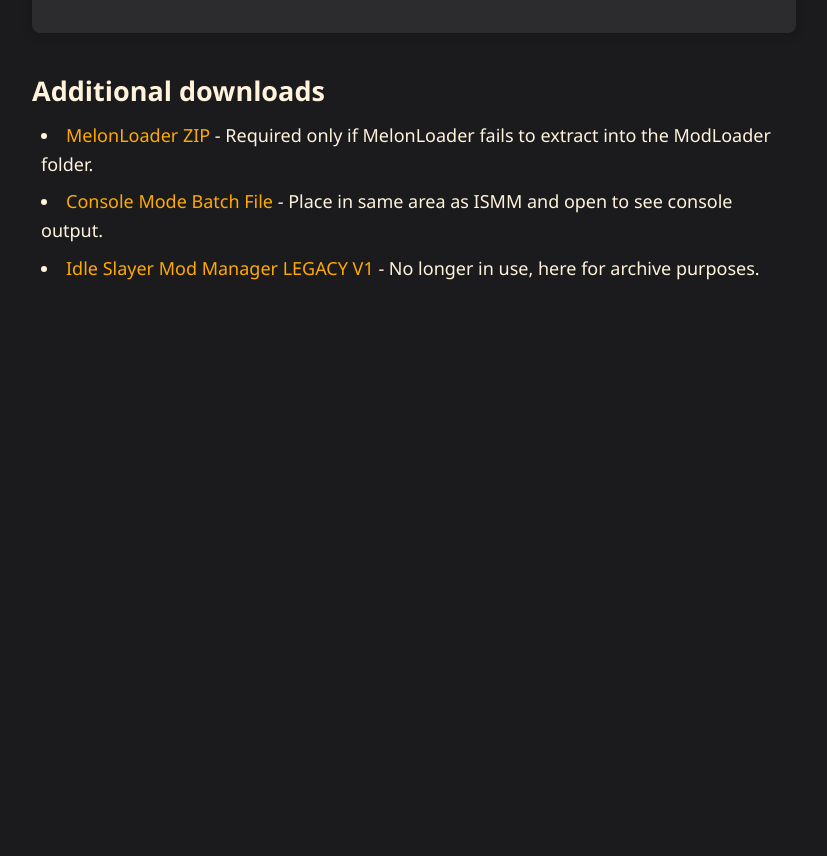
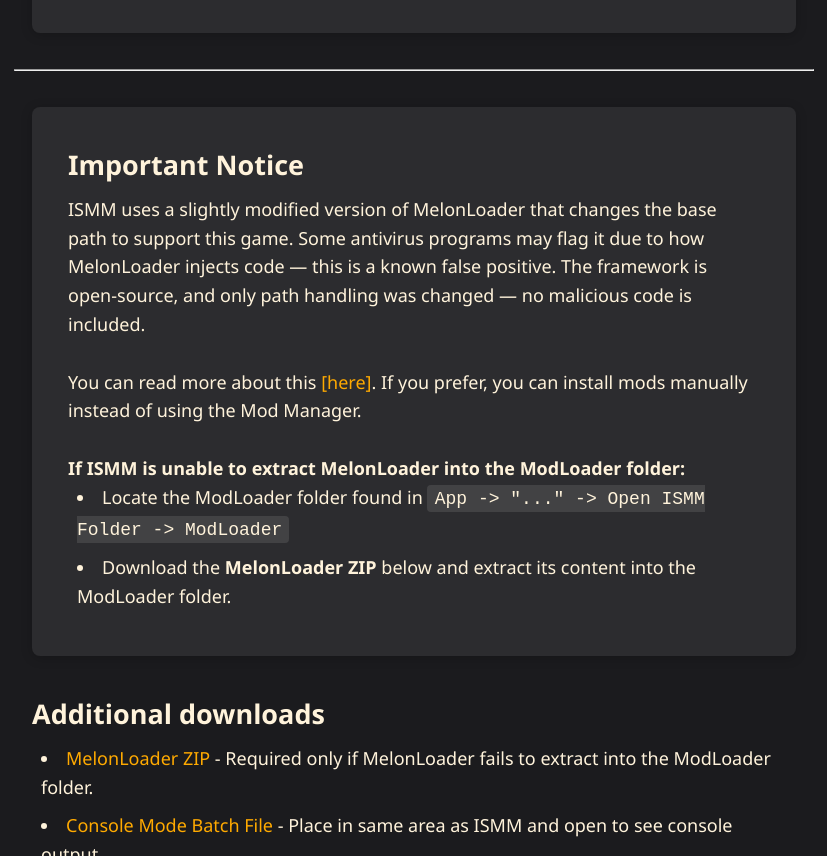
Before and after one commit to legovader09/ISMM-News, a plain HTML site: page index.html in a window 1280 px wide. Shown: the part 681-1537 px from the top of the page, without its empty margins (226-1053 px from the left). Before the commit the page ends 1009 px from the top, so only its background shows below. Drawn offline with Linux system fonts and the light colour scheme.

Commit message:
Path fix

```diff
--- a/index.html
+++ b/index.html
@@ -26,7 +26,7 @@
         <h3 class="col-12 text-align-center">Available downloads</h2>
         <section class="col-6 download-section text-align-center">
             <h4>Latest Stable Release</h3>
-            <a href="/downloads/IdleSlayerModManager.exe" class="btn-download">Download ISMM V2.2.0</a>
+            <a href="downloads/IdleSlayerModManager.exe" class="btn-download">Download ISMM V2.2.0</a>
             <p>The latest stable version of Idle Slayer Mod Manager. Recommended for most users.</p>
         </section>
         <section class="col-6 download-section text-align-center">
@@ -34,6 +34,30 @@
             <a href="" class="btn-download btn-download-alternate">Currently Unavailable</a>
             <p>The latest BETA version of Idle Slayer Mod Manager. May contain new features but could be unstable.</p>
         </section>
+    </div>
+</div>
+
+<hr class="container mt-2" />
+
+<div class="container mt-2">
+    <div class="row alert">
+        <div class="col-12">
+            <h3>Important Notice</h3>
+            <p>
+                ISMM uses a slightly modified version of MelonLoader that changes the base path to support this game.
+                Some antivirus programs may flag it due to how MelonLoader injects code — this is a known false positive.
+                The framework is open-source, and only path handling was changed — no malicious code is included.
+                <br/><br/>
+                You can read more about this <a href="https://github.com/LavaGang/MelonLoader/issues/692#issuecomment-2225880765" target="_blank">[here]</a>.
+                If you prefer, you can install mods manually instead of using the Mod Manager.
+            </p>
+            <br/>
+            <p><b>If ISMM is unable to extract MelonLoader into the ModLoader folder:</b></p>
+            <ul>
+                <li>Locate the ModLoader folder found in <code>App -> "..." -> Open ISMM Folder -> ModLoader</code></li>
+                <li>Download the <b>MelonLoader ZIP</b> below and extract its content into the ModLoader folder.</li>
+            </ul>
+        </div>
     </div>
 </div>
 
--- a/src/css/styles.css
+++ b/src/css/styles.css
@@ -128,6 +128,13 @@
   position: relative;
 }
 
+code {
+  background-color: rgba(255, 255, 255, 0.1);
+  padding: 0.2rem 0.4rem;
+  border-radius: 4px;
+  font-family: 'Courier New', Courier, monospace;
+}
+
 a {
   color: var(--color-highlight);
   text-decoration: none;
@@ -138,6 +145,14 @@
   opacity: 0.85;
   font-size: 1.5rem;
   margin-bottom: 1rem;
+}
+
+.alert {
+  border-radius: 8px;
+  background-color: rgba(255, 255, 255, 0.075);
+  padding: 2rem;
+  box-shadow: 0 2px 12px var(--color-shadow-light);
+  display: flex;
 }
 
 .version-container {
```
Also changed, not shown: changelog.html (+1 -1 lines).
